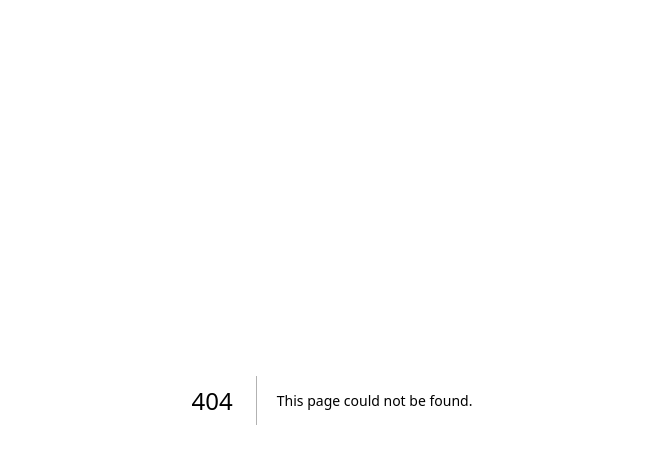
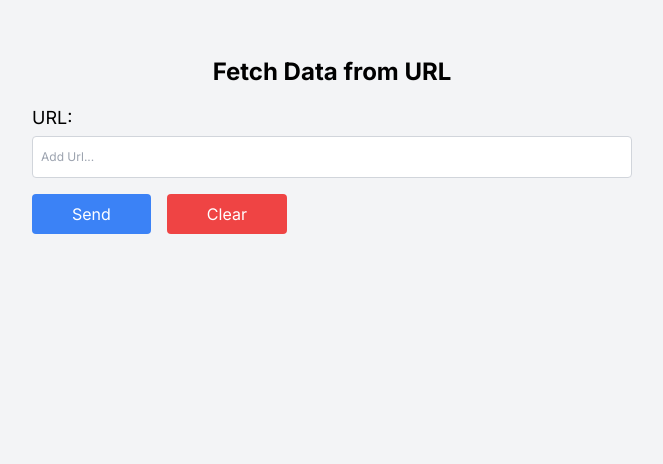
Before and after one commit to waqar16/sprint, a Next.js app: page /details in a window 1280 px wide. Before the commit this address had no page. Shown: the top 464 px of the page, without its empty margins (308-971 px from the left). Built offline with nearby package versions, Linux system fonts and the light colour scheme.

Commit message:
details page ui and integration fixes

```diff
--- /dev/null
+++ b/postcss.config.js
@@ -0,0 +1,6 @@
+module.exports = {
+  plugins: {
+    tailwindcss: {},
+    autoprefixer: {},
+  },
+}
--- /dev/null
+++ b/src/app/details/page.jsx
@@ -0,0 +1,158 @@
+"use client";
+
+import { useState } from "react";
+import axiosClient, { baseURL } from "../lib/axiosClient";
+
+const Details = () => {
+  const [url, setUrl] = useState("");
+  const [loading, setLoading] = useState(false);
+  const [error, setError] = useState("");
+  const [response, setResponse] = useState(null);
+
+  const handleSubmit = async (e) => {
+    e.preventDefault();
+    setError("");
+    setLoading(true);
+    try {
+      const res = await axiosClient.post("figmaLink/", {
+        screen_link: url,
+      });
+      setResponse(res.data);
+    } catch (err) {
+      setError(err.response?.data?.message || "An error occurred");
+    } finally {
+      setLoading(false);
+    }
+  };
+
+  const handleDownload = ({ id }) => {
+    window.location.href = `${baseURL}/downloadFreePik?id=${id}`;
+  };
+
+  const handleClear = () => {
+    setUrl("");
+    setResponse(null);
+    setError("");
+  };
+
+  return (
+    <div className="min-h-screen bg-gray-100 py-14">
+      {/* Form */}
+      <div className="w-[600px] mx-auto">
+        <h1 className="text-2xl font-bold text-center mb-4">
+          Fetch Data from URL
+        </h1>
+        <form onSubmit={handleSubmit} className="mb-4">
+          <label htmlFor="url-input" className="block mb-1 text-lg">
+            URL:
+          </label>
+
+          {/* input field */}
+          <input
+            type="url"
+            id="url-input"
+            value={url}
+            onChange={(e) => setUrl(e.target.value)}
+            placeholder="Add Url..."
+            required
+            className="text-xs border border-gray-300 rounded mb-4 w-full px-2 py-3"
+          />
+
+          {/* buttons */}
+          <div className="flex gap-4">
+            <button
+              type="submit"
+              disabled={loading}
+              className="flex gap-2 px-10 py-2 bg-blue-500 text-white rounded hover:bg-blue-600"
+            >
+              {loading && (
+                <svg
+                  xmlns="http://www.w3.org/2000/svg"
+                  width="24"
+                  height="24"
+                  viewBox="0 0 24 24"
+                  fill="none"
+                  stroke="currentColor"
+                  strokeWidth="2"
+                  strokeLinecap="round"
+                  strokeLinejoin="round"
+                  className="lucide lucide-loader-circle animate-spin"
+                >
+                  <path d="M21 12a9 9 0 1 1-6.219-8.56" />
+                </svg>
+              )}
+              Send
+            </button>
+            <button
+              type="submit"
+              onClick={handleClear}
+              className="flex gap-2 px-10 py-2 bg-red-500 text-white rounded hover:bg-red-500/80"
+            >
+              Clear
+            </button>
+          </div>
+        </form>
+      </div>
+
+      {/* show data */}
+      <div className="w-[600px] mx-auto">
+        {loading && <p className="text-lg text-blue-600">Loading...</p>}
+        {response && (
+          <>
+            {/* figma  image*/}
+            {response.screen_link && (
+              <div className="my-4">
+                <h2 className="text-xl font-semibold mb-2">Figma URL:</h2>
+                <img
+                  src={response.screen_link}
+                  alt="Screen Link"
+                  className="w-full"
+                />
+              </div>
+            )}
+
+            {/* Attributes */}
+            {response.attributes && (
+              <div className="bg-white border border-gray-300 rounded p-4 my-7">
+                <h2 className="text-xl font-semibold mb-2">Attributes:</h2>
+                <ul>
+                  {Object.entries(response.attributes).map(([key, value]) => (
+                    <li key={key}>
+                      <strong>{key}:</strong> {value}
+                    </li>
+                  ))}
+                </ul>
+              </div>
+            )}
+
+            {/* Icons */}
+            {response.f_icons && response.f_icons.length > 0 && (
+              <div className=" p-4 bg-white border border-gray-300 rounded">
+                <h2 className="text-xl font-semibold mb-2">Icons:</h2>
+                <div className="grid grid-cols-2 gap-4">
+                  {response.f_icons.map((icon, id) => (
+                    <div key={icon.id} className="flex items-center gap-5">
+                      <img
+                        src={icon.url}
+                        alt={`Icon ${icon.id}`}
+                        className="w-10 h-10"
+                      />
+                      <button
+                        onClick={() => handleDownload({ id: icon.id })}
+                        className="text-sm bg-[#4CAF50] hover:bg-[#4CAF50]/90  text-white px-4 h-8 rounded-[4px]"
+                      >
+                        Download
+                      </button>
+                    </div>
+                  ))}
+                </div>
+              </div>
+            )}
+          </>
+        )}
+      </div>
+    </div>
+  );
+};
+
+export default Details;
--- a/src/app/globals.css
+++ b/src/app/globals.css
@@ -1,3 +1,8 @@
+/* styles/globals.css */
+@tailwind base;
+@tailwind components;
+@tailwind utilities;
+
 /* :root {
   --max-width: 1100px;
   --border-radius: 12px;
--- /dev/null
+++ b/src/app/lib/axiosClient.js
@@ -0,0 +1,19 @@
+import axios from "axios";
+
+export const baseURL = "http://3.233.197.138/api/app/";
+// export const baseURL = "https://2b31-39-50-195-106.ngrok-free.app";
+// export const baseURL = "https://47ac-39-50-195-106.ngrok-free.app/superadmin/";
+
+const axiosClient = axios.create({
+  baseURL,
+});
+
+axiosClient.interceptors.request.use(function (config) {
+  let token = localStorage?.getItem("token");
+  if (token) {
+    config.headers["Authorization"] = `Bearer ${token}`;
+  }
+  return config;
+});
+
+export default axiosClient;
--- /dev/null
+++ b/tailwind.config.js
@@ -0,0 +1,10 @@
+// tailwind.config.js
+module.exports = {
+  content: [
+    "./src/**/*.{js,ts,jsx,tsx}", // Ensure you include all necessary paths
+  ],
+  theme: {
+    extend: {},
+  },
+  plugins: [],
+};
```
Also changed, not shown: package.json (+6 -1 lines), tsconfig.json (added, +34 -0 lines), 1 other file (tests, documents, lock files or other folders).
